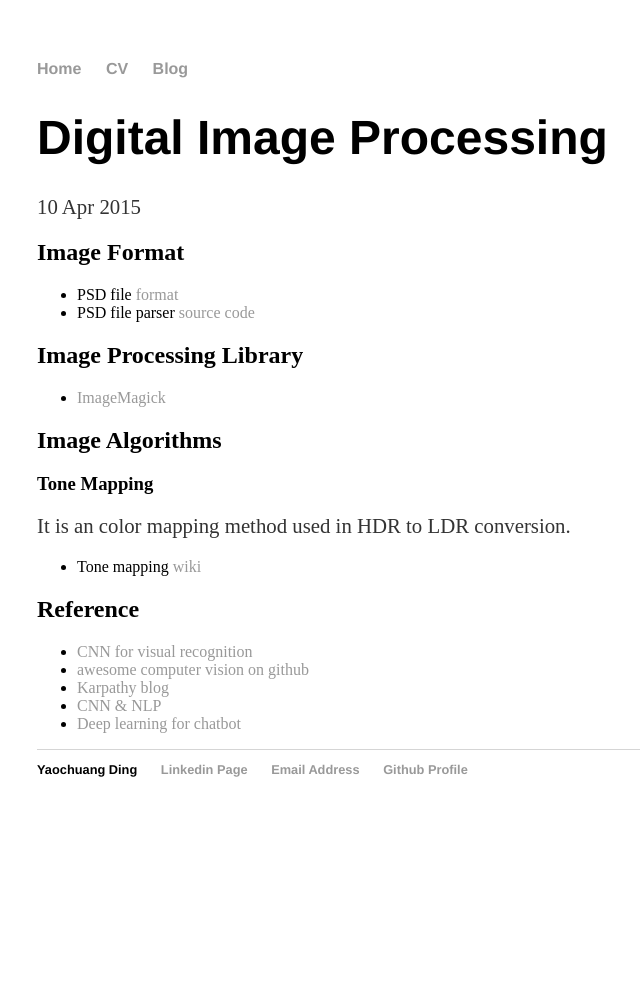
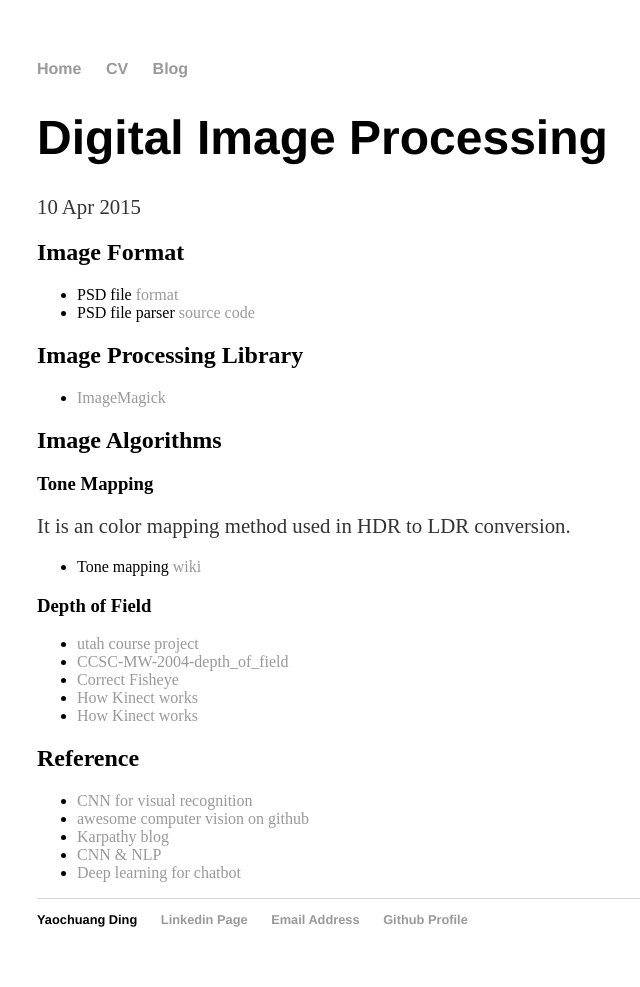
Before and after one commit to ychding11/ychding11.github.io, a Jekyll site: the page built from _posts/2015-04-10-Digital-Image-Processing.md, in a window 1280 px wide. Shown: the whole page, without its empty margins (155-795 px from the left). Built offline with Jekyll 4.4.1, drawn with Linux system fonts in a browser that asks for light colours; before the commit the page ends 900 px from its top, so only the background shows below that.

Commit message:
1. add dof explaination

```diff
--- a/_posts/2015-04-10-Digital-Image-Processing.md
+++ b/_posts/2015-04-10-Digital-Image-Processing.md
@@ -19,6 +19,14 @@ date: 2015-04-10
 It is an color mapping method used in HDR to LDR conversion.
 - Tone mapping [wiki](https://en.wikipedia.org/wiki/Tone_mapping)
 
+### Depth of Field
+
+- [utah course project](http://graphics.cs.utah.edu/courses/cs6620/fall2013/?prj=9)
+- [CCSC-MW-2004-depth_of_field](https://www.cs.mtu.edu/~shene/PUBLICATIONS/2004/CCSC-MW-2004-depth_of_field.pdf)
+- [Correct Fisheye](https://github.com/bovine/defish)
+- [How Kinect works](http://users.dickinson.edu/~jmac/selected-talks/kinect.pdf)
+- [How Kinect works](https://courses.engr.illinois.edu/cs498dh/fa2011/lectures/Lecture%2025%20-%20How%20the%20Kinect%20Works%20-%20CP%20Fall%202011.pdf)
+
 ## Reference
 + [CNN for visual recognition](http://vision.stanford.edu/teaching/cs231n/)
 + [awesome computer vision on github](https://github.com/jbhuang0604/awesome-computer-vision)
```
